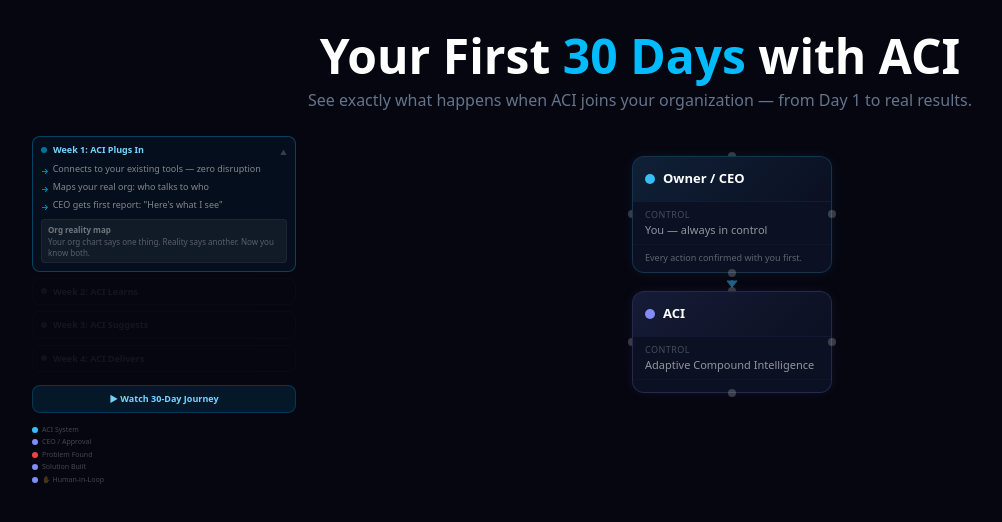
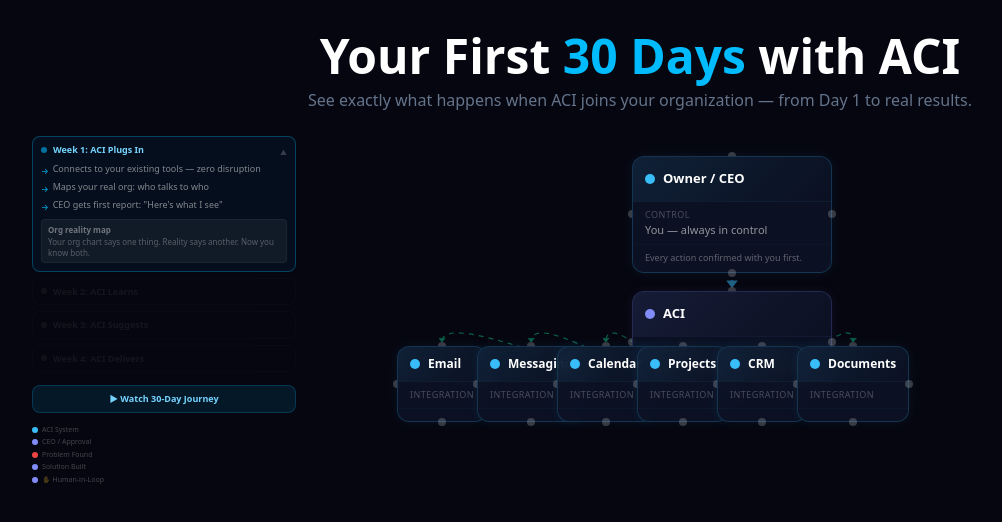
Before and after one commit to AppStudioPros/aci-works-map, a Next.js app: page / in a window 1280 px wide. Shown: the top 522 px of the page, without its empty margins (0-1002 px from the left). Built offline with nearby package versions, Linux system fonts and the light colour scheme; some icons are missing.

Commit message:
Add 6 tool nodes (70x20px) underneath ACI — Email, Messaging, Calendar, Projects, CRM, Documents

```diff
--- a/src/components/ACIFlowMap.tsx
+++ b/src/components/ACIFlowMap.tsx
@@ -40,12 +40,18 @@ interface NDef {
   id: string; label: string; subtitle: string; detail: string;
   stat?: string; icon: string; color: string;
   nodeType: 'ceo' | 'brain' | 'tool' | 'problem' | 'suggestion' | 'solution';
-  fixedHeight?: number; iconSrc?: string; week: number; x: number; y: number;
+  fixedWidth?: number; fixedHeight?: number; iconSrc?: string; week: number; x: number; y: number;
 }
 
 const allNodeDefs: NDef[] = [
   // CEO — centered under "30 Days" heading
   { id: 'aci', label: 'ACI', fixedHeight: 35, subtitle: 'Adaptive Compound Intelligence', detail: '', iconSrc: 'https://cdn.lordicon.com/wzrwaorf.json', icon: '', color: '#818CF8', nodeType: 'brain', week: 0, x: 320, y: 155 },
+  { id: 'email', label: 'Email', subtitle: '', detail: '', icon: '', color: '#38BDF8', nodeType: 'tool', fixedWidth: 70, fixedHeight: 20, week: 1, x: 85, y: 210 },
+  { id: 'messaging', label: 'Messaging', subtitle: '', detail: '', icon: '', color: '#38BDF8', nodeType: 'tool', fixedWidth: 70, fixedHeight: 20, week: 1, x: 165, y: 210 },
+  { id: 'calendar', label: 'Calendar', subtitle: '', detail: '', icon: '', color: '#38BDF8', nodeType: 'tool', fixedWidth: 70, fixedHeight: 20, week: 1, x: 245, y: 210 },
+  { id: 'projects', label: 'Projects', subtitle: '', detail: '', icon: '', color: '#38BDF8', nodeType: 'tool', fixedWidth: 70, fixedHeight: 20, week: 1, x: 325, y: 210 },
+  { id: 'crm', label: 'CRM', subtitle: '', detail: '', icon: '', color: '#38BDF8', nodeType: 'tool', fixedWidth: 70, fixedHeight: 20, week: 1, x: 405, y: 210 },
+  { id: 'docs', label: 'Documents', subtitle: '', detail: '', icon: '', color: '#38BDF8', nodeType: 'tool', fixedWidth: 70, fixedHeight: 20, week: 1, x: 485, y: 210 },
   { id: 'ceo', label: 'Owner / CEO', subtitle: 'You — always in control', detail: 'Every action confirmed with you first.', iconSrc: 'https://cdn.lordicon.com/hrjifpbq.json', icon: '', color: '#38BDF8', nodeType: 'ceo', week: 0, x: 320, y: 20 },
 ];
 
@@ -54,6 +60,12 @@ interface EDef { id: string; source: string; target: string; week: number; label
 
 const allEdgeDefs: EDef[] = [
   { id: 'e-ceo-aci', source: 'ceo', target: 'aci', week: 0 },
+  { id: 'e-aci-email', source: 'aci', target: 'email', week: 1 },
+  { id: 'e-aci-messaging', source: 'aci', target: 'messaging', week: 1 },
+  { id: 'e-aci-calendar', source: 'aci', target: 'calendar', week: 1 },
+  { id: 'e-aci-projects', source: 'aci', target: 'projects', week: 1 },
+  { id: 'e-aci-crm', source: 'aci', target: 'crm', week: 1 },
+  { id: 'e-aci-docs', source: 'aci', target: 'docs', week: 1 },
 ];
 
 // ── Custom node types ──────────────────────────────────
@@ -108,6 +120,7 @@ export default function ACIFlowMap() {
           stat: n.stat,
           icon: n.icon,
           iconSrc: n.iconSrc,
+          fixedWidth: n.fixedWidth,
           fixedHeight: n.fixedHeight,
           color: n.color,
           nodeType: n.nodeType,
--- a/src/components/ACIMapNode.tsx
+++ b/src/components/ACIMapNode.tsx
@@ -15,16 +15,17 @@ interface ACINodeData {
   nodeType: 'ceo' | 'brain' | 'tool' | 'problem' | 'suggestion' | 'solution';
   showFixed?: boolean;
   fixedHeight?: number;
+  fixedWidth?: number;
   [key: string]: unknown;
 }
 
 function ACIMapNode({ data }: { data: ACINodeData }) {
-  const { label, subtitle, detail, stat, icon, iconSrc, color, nodeType, showFixed, fixedHeight } = data;
+  const { label, subtitle, detail, stat, icon, iconSrc, color, nodeType, showFixed, fixedHeight, fixedWidth } = data;
   const borderColor = showFixed ? '#34d399' : color;
   const isAnchor = nodeType === 'ceo' || nodeType === 'brain';
 
   return (
-    <div className={`${isAnchor ? 'w-[200px]' : 'min-w-[160px] max-w-[200px]'}`}>
+    <div className={`${fixedWidth ? '' : isAnchor ? 'w-[200px]' : 'min-w-[160px] max-w-[200px]'}`}>
       <Handle type="target" position={Position.Top} className="!w-2 !h-2 !bg-white/20 !border-0" />
       <Handle type="target" position={Position.Left} id="left" className="!w-2 !h-2 !bg-white/20 !border-0" />
 
```
